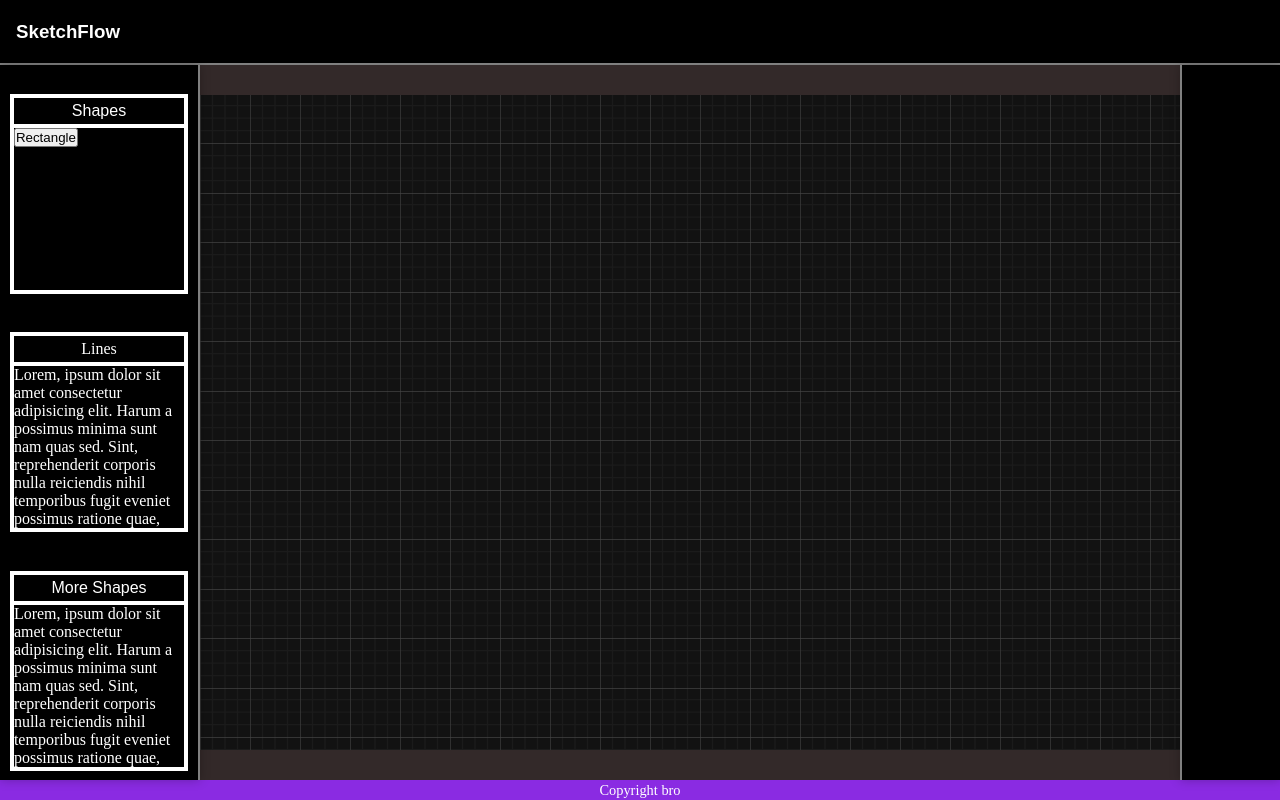
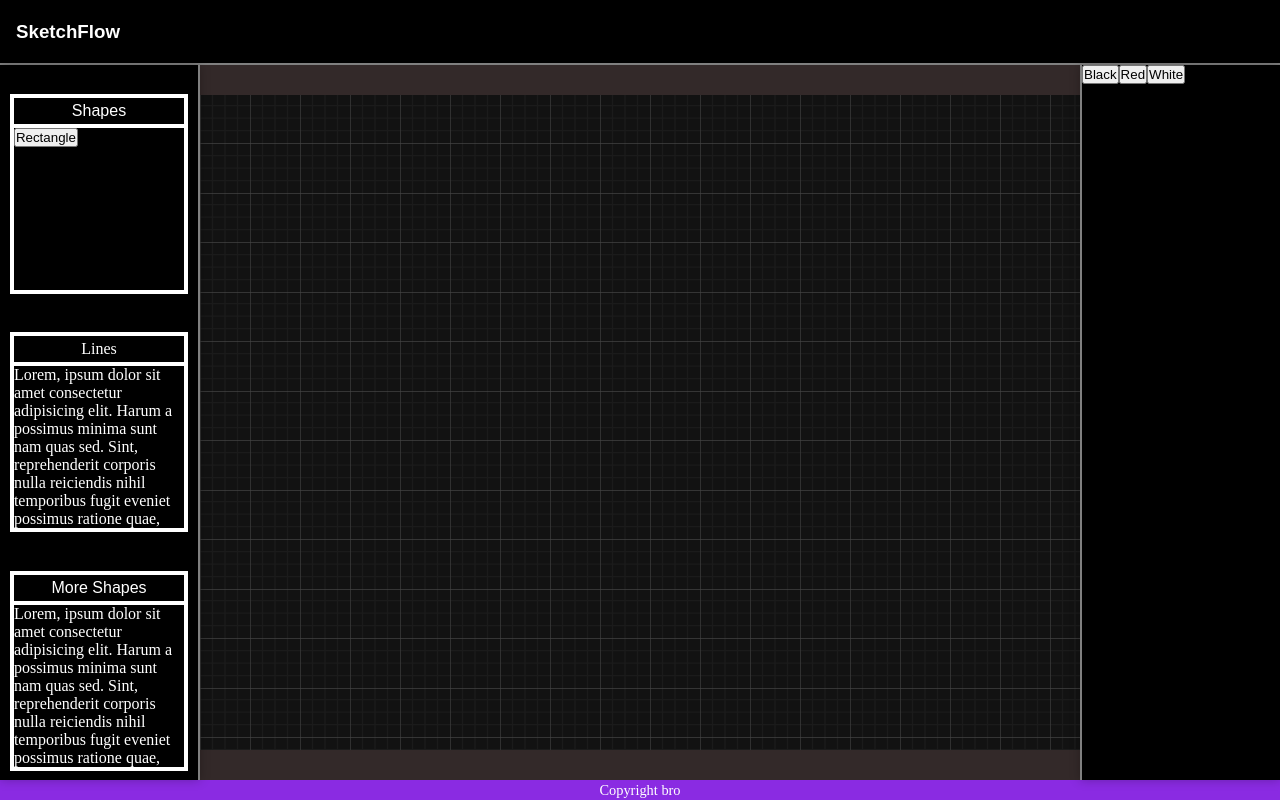
Before and after one commit to SivaPA08/Sketchflow, a React (Vite) app: page / in a window 1280 px wide. Built offline with nearby package versions, Linux system fonts and the light colour scheme.

Commit message:
dynamic background changing set

```diff
--- a/src/App.css
+++ b/src/App.css
@@ -1,7 +1,7 @@
 .bdy {
     min-height: 100vh;
     display: grid;
-    grid-template-columns: 200px calc(100% - 300px) 100px;
+    grid-template-columns: 200px calc(100% - 400px) 200px;
     grid-template-rows: 65px calc( 100vh - 85px ) 20px;
     grid-template-areas:
       "topbar     topbar    topbar"
--- a/src/App.tsx
+++ b/src/App.tsx
@@ -13,6 +13,7 @@ interface Item{
 export default function App() {
   const [items,setitems]=useState<Item[]>([]);
   const boardRef=useRef<HTMLDivElement|null>(null);
+  const [contBg,setcontBg]=useState<string>("white")
   function addItem(){
     const boardele=boardRef.current;
     if(!boardele) return;
@@ -72,7 +73,7 @@ export default function App() {
         <div className="scroll-wrap">
           {items.map(
             item=>(
-              <Rectangle key={item.id} left={item.left} top={item.top} width={item.width} height={item.height}/>
+              <Rectangle key={item.id} left={item.left} top={item.top} width={item.width} height={item.height} bg={contBg}/>
             )
           )}
           {/* Your horizontal content goes here */}
@@ -80,6 +81,9 @@ export default function App() {
       </main>
 
       <aside className="rightbar">
+        <button onClick={()=>setcontBg("black")}>Black</button>
+        <button onClick={()=>setcontBg("red")}>Red</button>
+        <button onClick={()=>setcontBg("white")}>White</button>
         {/* right-sidebar content */}
       </aside>
 
--- a/src/comp/Rectangle.tsx
+++ b/src/comp/Rectangle.tsx
@@ -6,7 +6,7 @@ type Point = { x: number; y: number };
 type Dims = { width: number; height: number };
 
 export default function Rectangle(
-  {left,top,width,height}:{left:number,top:number,width:number,height:number}
+  {left,top,width,height,bg}:{left:number,top:number,width:number,height:number,bg:string}
 ) {
   const textareaRef = useRef<HTMLTextAreaElement>(null);
 
@@ -111,7 +111,7 @@ export default function Rectangle(
     height: "100%",
     boxSizing: "border-box",
     border: "none",
-    background: "white",
+    background: bg,
     padding: 8,
     fontSize: 14,
     resize: "none",
```
